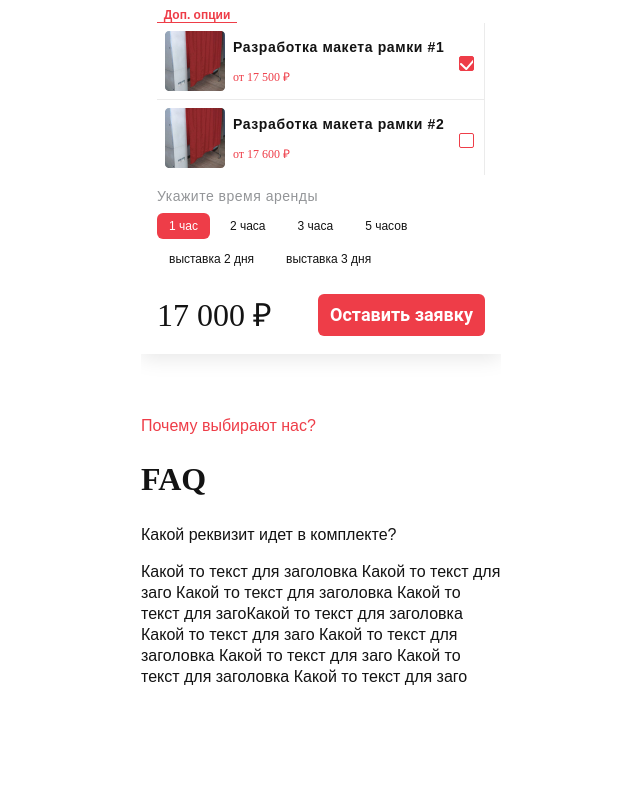
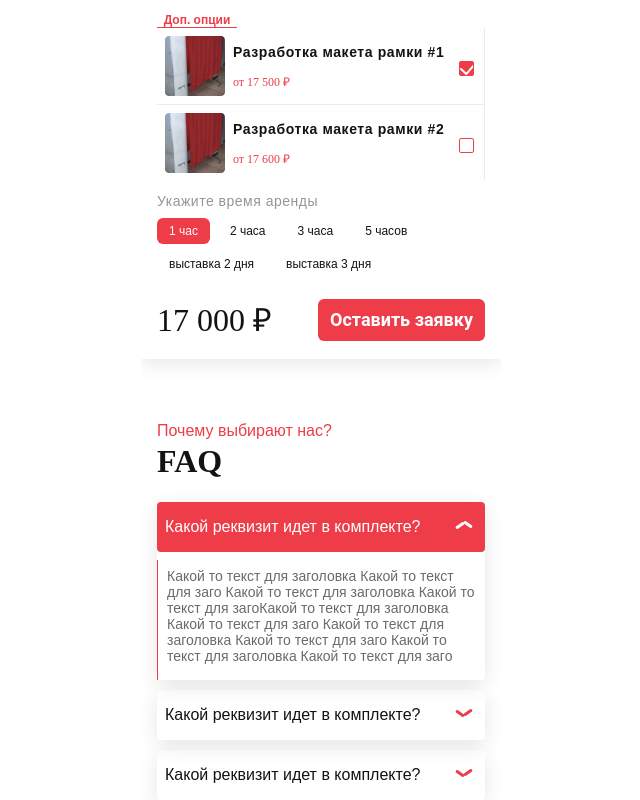
Before and after one commit to Renzi0n/test-for-job, a website: page source/index.html in a window 1280 px wide. Shown: the part 1245-2045 px from the top of the page, without its empty margins (319-959 px from the left). Before the commit the page ends 1948 px from the top, so only its background shows below. Drawn offline with nearby package versions, Linux system fonts and the light colour scheme; files that its build step writes are made by us from their sources; files whose address does not match are found by name.

Commit message:
Доделан блок faq

```diff
--- a/source/index.html
+++ b/source/index.html
@@ -211,8 +211,8 @@
         <div class="faq__wrapper">
 
           <article class="spoiler">
-            <input class="visually-hidden" type="checkbox" id="spoiler#1">
-            <label class="spoiler__question">
+            <input class="spoiler__checkbox visually-hidden" type="checkbox" id="spoiler#1" checked>
+            <label class="spoiler__question" for="spoiler#1">
               Какой реквизит идет в комплекте?
             </label>
 
@@ -227,6 +227,39 @@
             </p>
           </article>
 
+          <article class="spoiler">
+            <input class="spoiler__checkbox visually-hidden" type="checkbox" id="spoiler#2">
+            <label class="spoiler__question" for="spoiler#2">
+              Какой реквизит идет в комплекте?
+            </label>
+
+            <p class="spoiler__answer">
+              Какой то текст для заголовка Какой то
+              текст для заго Какой то текст для заголовка
+              Какой то текст для загоКакой то текст для
+              заголовка Какой то текст для заго Какой то
+              текст для заголовка Какой то текст для заго
+              Какой то текст для заголовка Какой то текст
+              для заго
+            </p>
+          </article>
+
+          <article class="spoiler">
+            <input class="spoiler__checkbox visually-hidden" type="checkbox" id="spoiler#3">
+            <label class="spoiler__question" for="spoiler#3">
+              Какой реквизит идет в комплекте?
+            </label>
+
+            <p class="spoiler__answer">
+              Какой то текст для заголовка Какой то
+              текст для заго Какой то текст для заголовка
+              Какой то текст для загоКакой то текст для
+              заголовка Какой то текст для заго Какой то
+              текст для заголовка Какой то текст для заго
+              Какой то текст для заголовка Какой то текст
+              для заго
+            </p>
+          </article>
         </div>
 
       </section>
--- a/source/sass/blocks/faq.scss
+++ b/source/sass/blocks/faq.scss
@@ -1,5 +1,6 @@
 .faq {
     margin-top: 62px;
+    margin: 62px $main-gap 0 $main-gap;
 }
 
 .faq__question {
@@ -10,4 +11,9 @@
 
 .faq__title {
     @include title-primary;
+    margin: 3px 0 0;
 }
+
+.faq__wrapper {
+    margin-top: 23px;
+}
--- a/source/sass/blocks/item.scss
+++ b/source/sass/blocks/item.scss
@@ -122,4 +122,5 @@
 .item__btn {
     @include button-primary;
     margin-left: auto;
+    padding: 10px 12px;
 }
--- a/source/sass/blocks/products.scss
+++ b/source/sass/blocks/products.scss
@@ -2,7 +2,7 @@
     margin-top: 55px;
 }
 
-.products__title-primary {
+.products__title {
     @include title-primary;
     padding-left: $main-gap;
     margin: 0;
--- a/source/sass/blocks/spoiler.scss
+++ b/source/sass/blocks/spoiler.scss
@@ -0,0 +1,92 @@
+.spoiler {
+    box-shadow: 0px 6px 21px rgba(0, 0, 0, 0.1);
+    border-radius: 4px;
+    margin-top: 10px;
+}
+
+.spoiler__question {
+    display: block;
+    padding: 14.5px 20px 14.5px 8px;
+    font-weight: 500;
+    font-size: 16px;
+    border-radius: 4px;
+    position: relative;
+
+    &::after {
+        content: "";
+        width: 10px;
+        height: 3px;
+        position: absolute;
+        background-color: $color-secondary;
+        transform: rotate(-35deg);
+        border-radius: 4px;
+        right: 11.6px;
+        top: 21.8px;
+    }
+
+    &::before {
+        content: "";
+        width: 10px;
+        height: 3px;
+        position: absolute;
+        background-color: $color-secondary;
+        transform: rotate(35deg);
+        border-radius: 4px;
+        right: 20px;
+        top: 22px;
+    }
+}
+
+.spoiler__checkbox:checked + .spoiler__question {
+    background-color: $color-secondary;
+    color: #FFFFFF;
+
+    &::after {
+        content: "";
+        width: 10px;
+        height: 3px;
+        position: absolute;
+        background-color: #FFFFFF;
+        transform: rotate(35deg);
+        border-radius: 4px;
+        right: 11.6px;
+        top: 21.8px;
+    }
+
+    &::before {
+        content: "";
+        width: 10px;
+        height: 3px;
+        position: absolute;
+        background-color: #FFFFFF;
+        transform: rotate(-35deg);
+        border-radius: 4px;
+        right: 20px;
+        top: 22px;
+    }
+}
+
+.spoiler__answer {
+    display: none;
+    margin: 0;
+    padding: 16px 10px;
+    color: $color-sub;
+    font-weight: 500;
+    font-size: 14px;
+    line-height: 16px;
+    position: relative;
+
+    &::before {
+        content: "";
+        position: absolute;
+        left: 0;
+        top: 8px;
+        width: 1px;
+        height: 120px;
+        background-color: $color-secondary;
+    }
+}
+
+.spoiler :checked ~ .spoiler__answer {
+    display: block;
+}
--- a/source/sass/global/mixins.scss
+++ b/source/sass/global/mixins.scss
@@ -14,5 +14,4 @@
     color: #FFFFFF;
     border: none;
     border-radius: 6px;
-    padding: 10px 12px;
 }
```
